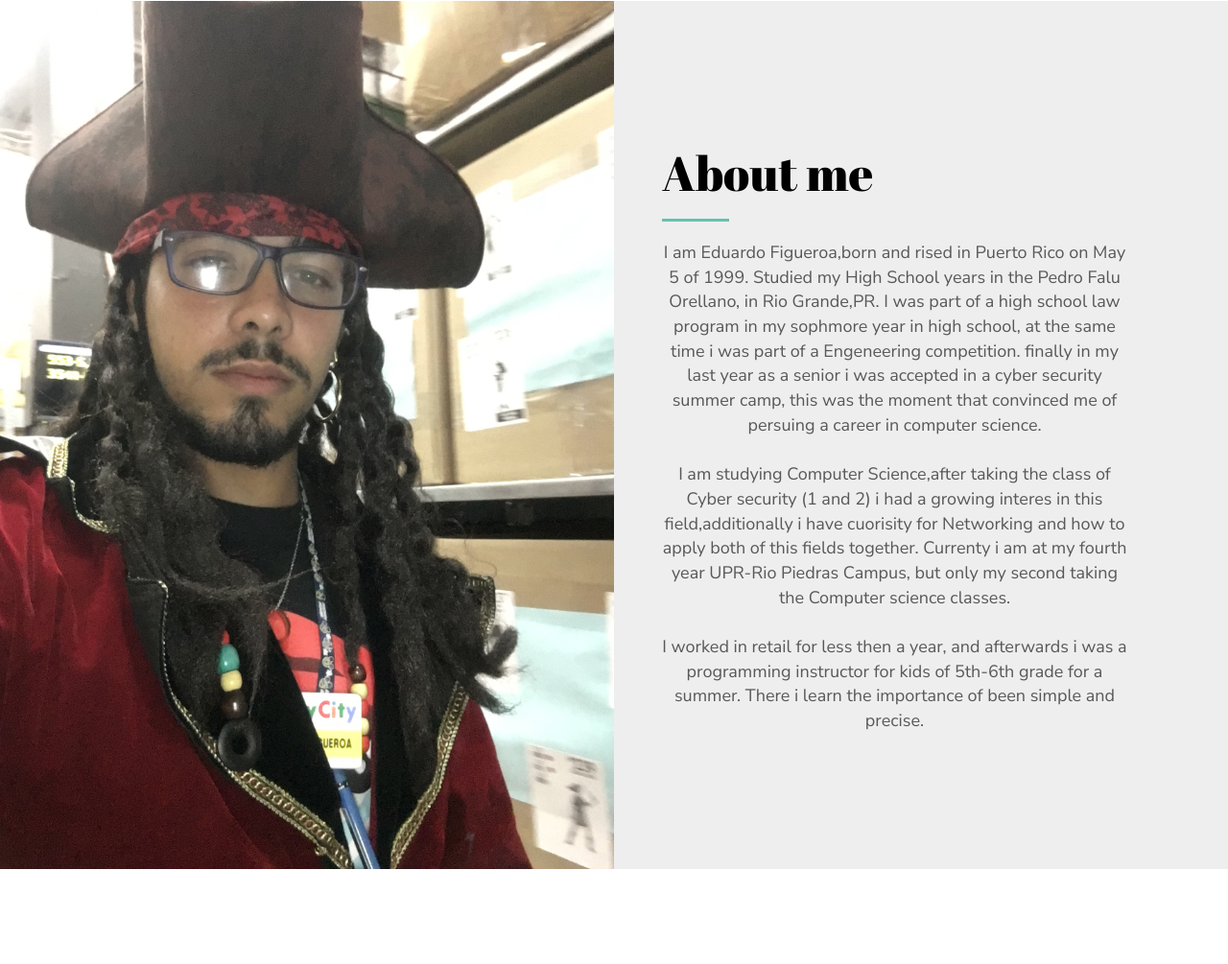
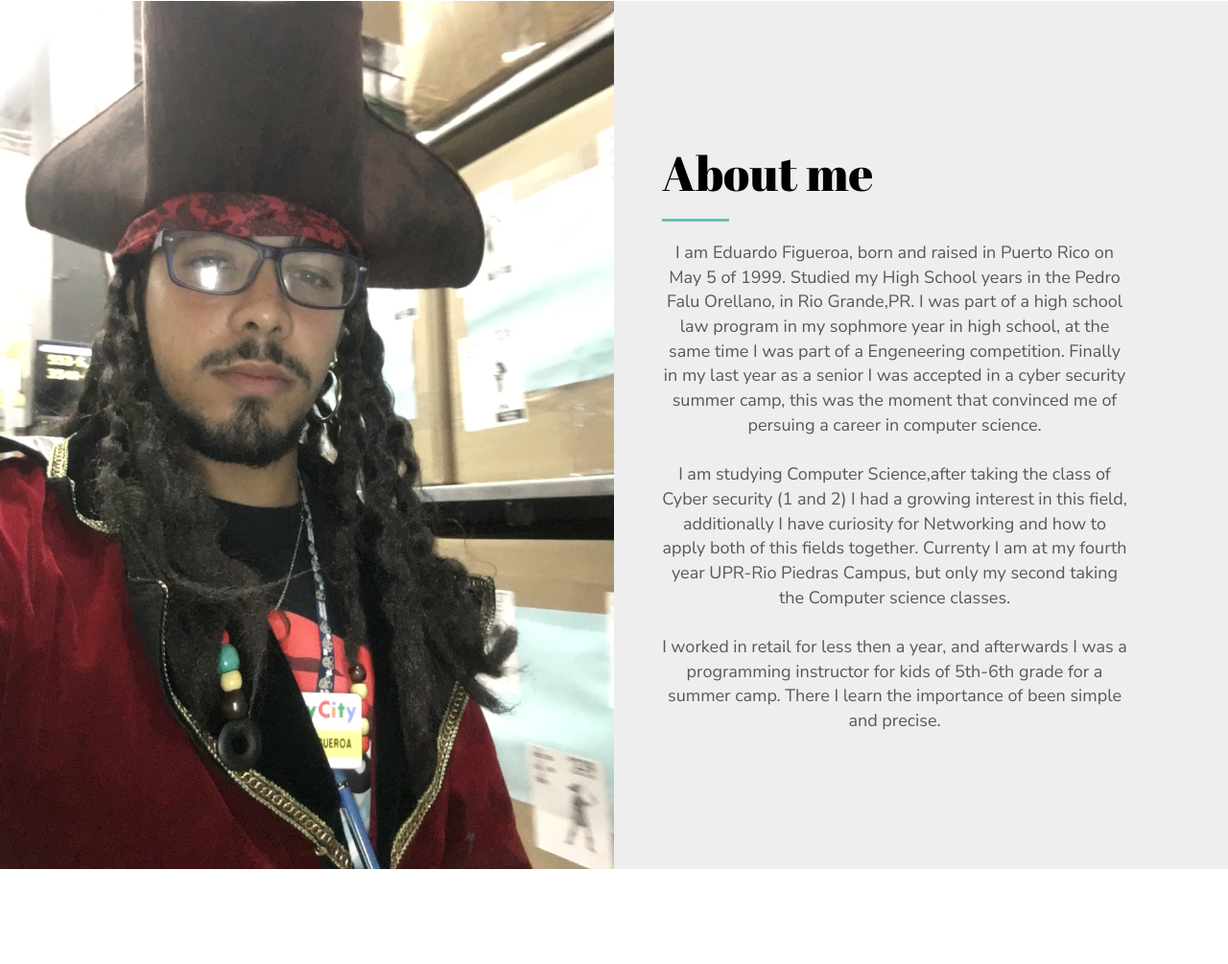
Before and after one commit to EduardoJFigueroa/EduardoJFigueroa.github.io, a plain HTML site: page index.html in a window 1280 px wide. Shown: the part 1134-2139 px from the top of the page at 96% size. Drawn offline with Linux system fonts and the light colour scheme.

Commit message:
Update index.html

```diff
--- a/index.html
+++ b/index.html
@@ -105,15 +105,15 @@
                 <h2>About me</h2>
                 <p style="text-align: center; font-size: 18px;">
 
-                    I am Eduardo Figueroa,born and rised in Puerto Rico on May 5 of 1999. Studied my High School years in the Pedro Falu Orellano, in Rio Grande,PR. I was part of a high school law program in my sophmore year in high school, at the same time i was part of a Engeneering competition. finally in my last year as a senior i was accepted in a cyber security summer camp, this was the moment that convinced me of persuing a career in computer science.
+                    I am Eduardo Figueroa, born and raised in Puerto Rico on May 5 of 1999. Studied my High School years in the Pedro Falu Orellano, in Rio Grande,PR. I was part of a high school law program in my sophmore year in high school, at the same time I was part of a Engeneering competition. Finally in my last year as a senior I was accepted in a cyber security summer camp, this was the moment that convinced me of persuing a career in computer science.
 
                     <br>
                     <br>
-                    I am studying Computer Science,after taking the class of Cyber security (1 and 2) i had a growing interes in this field,additionally i have cuorisity for Networking and how to apply both of this fields together. Currenty i am at my fourth year UPR-Rio Piedras Campus, but only my second taking the Computer science classes.
+                    I am studying Computer Science,after taking the class of Cyber security (1 and 2) I had a growing interest in this field, additionally I have curiosity for Networking and how to apply both of this fields together. Currenty I am at my fourth year UPR-Rio Piedras Campus, but only my second taking the Computer science classes.
 
                     <br>
                     <br>
-                    I worked in retail for less then a year, and afterwards i was a programming instructor for kids of 5th-6th grade for a summer. There i learn the importance of been simple and precise.
+                    I worked in retail for less then a year, and afterwards I was a programming instructor for kids of 5th-6th grade for a summer camp. There I learn the importance of been simple and precise.
 
 
                 </p>
```
